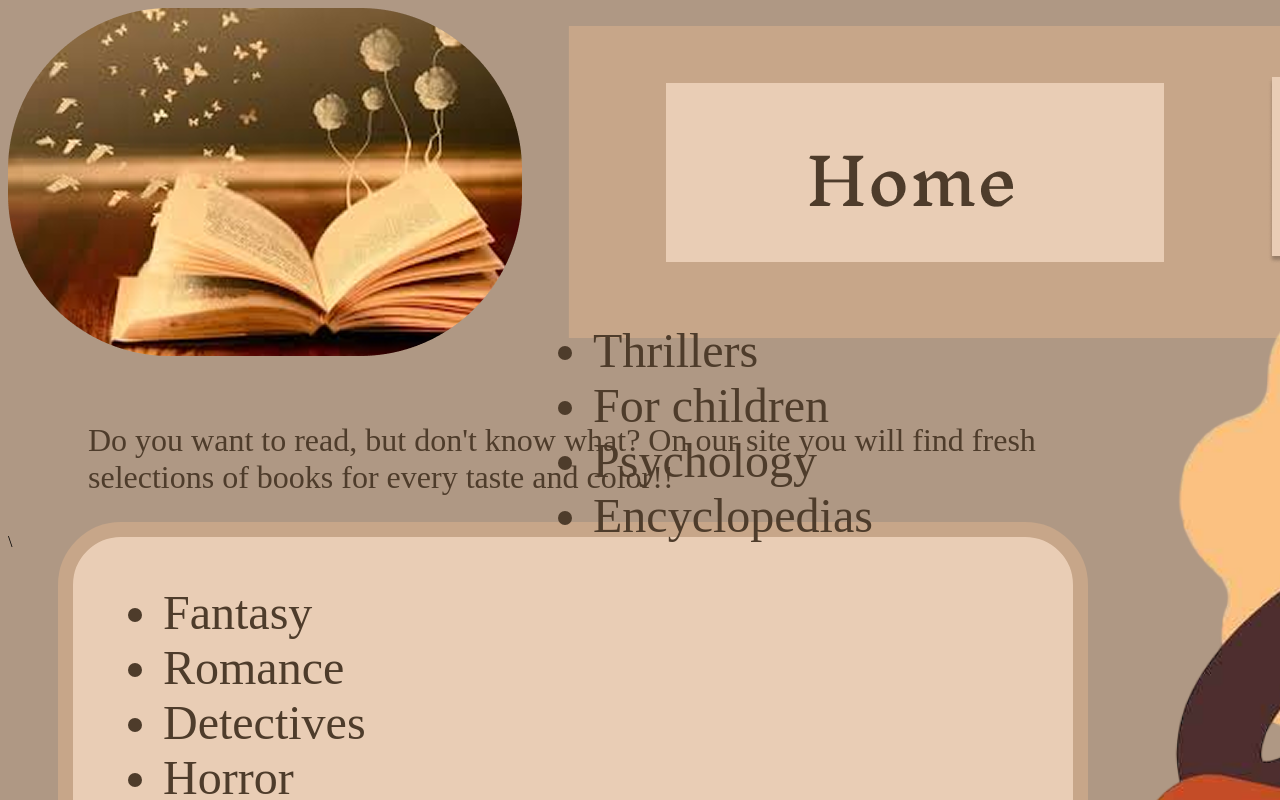
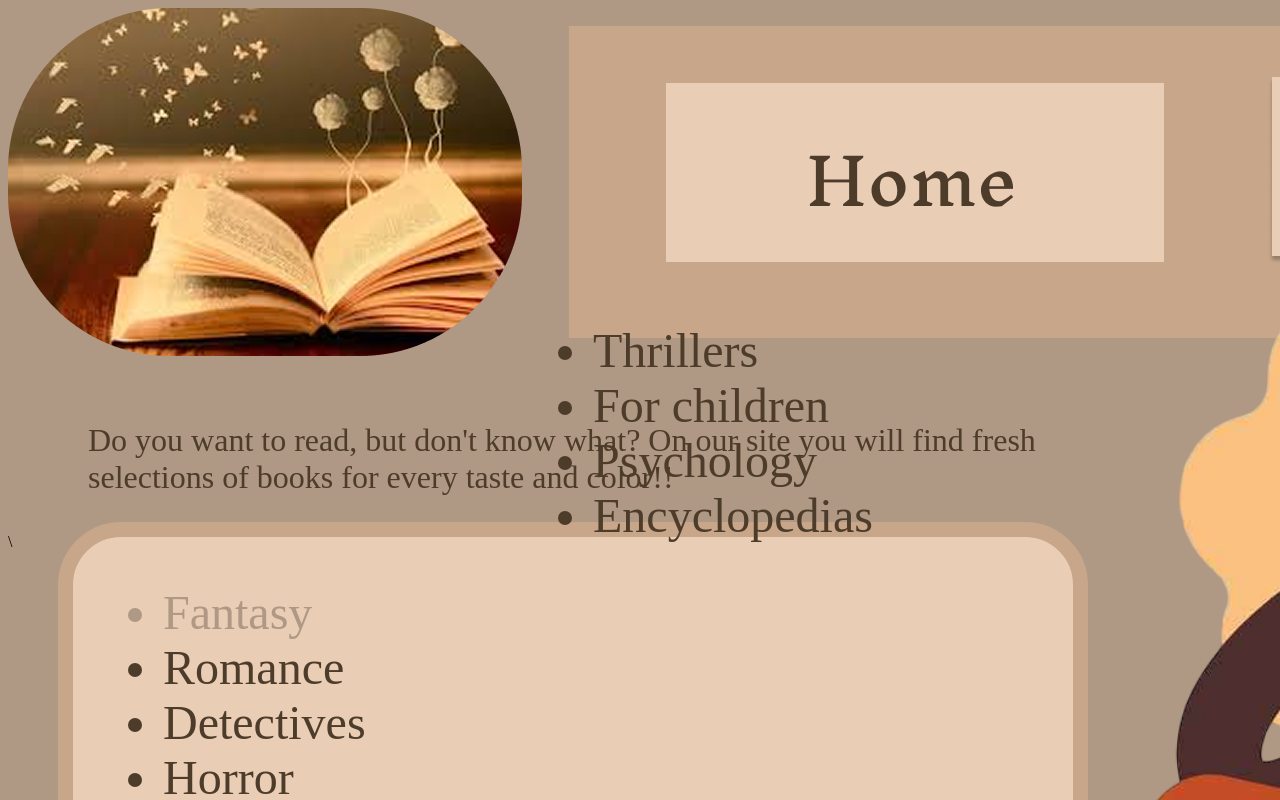
Before and after one commit to sttbjyt/ocenkupls, a plain HTML site: page index.html in a window 1280 px wide. In both pictures the pointer is over the item "Fantasy". Shown: the top 800 px of the page. Drawn offline with Linux system fonts and the light colour scheme; a web font is replaced by a local one.

Commit message:
hover
tehgin hover

```diff
--- a/muha.css
+++ b/muha.css
@@ -13,9 +13,10 @@ body{
     bottom: 283px;
 }
 
-li :hover{
+li:hover {
+  color: #AF9884;
+}
 
-}
 
 h1 {
     color: #4E3C2B;
```
